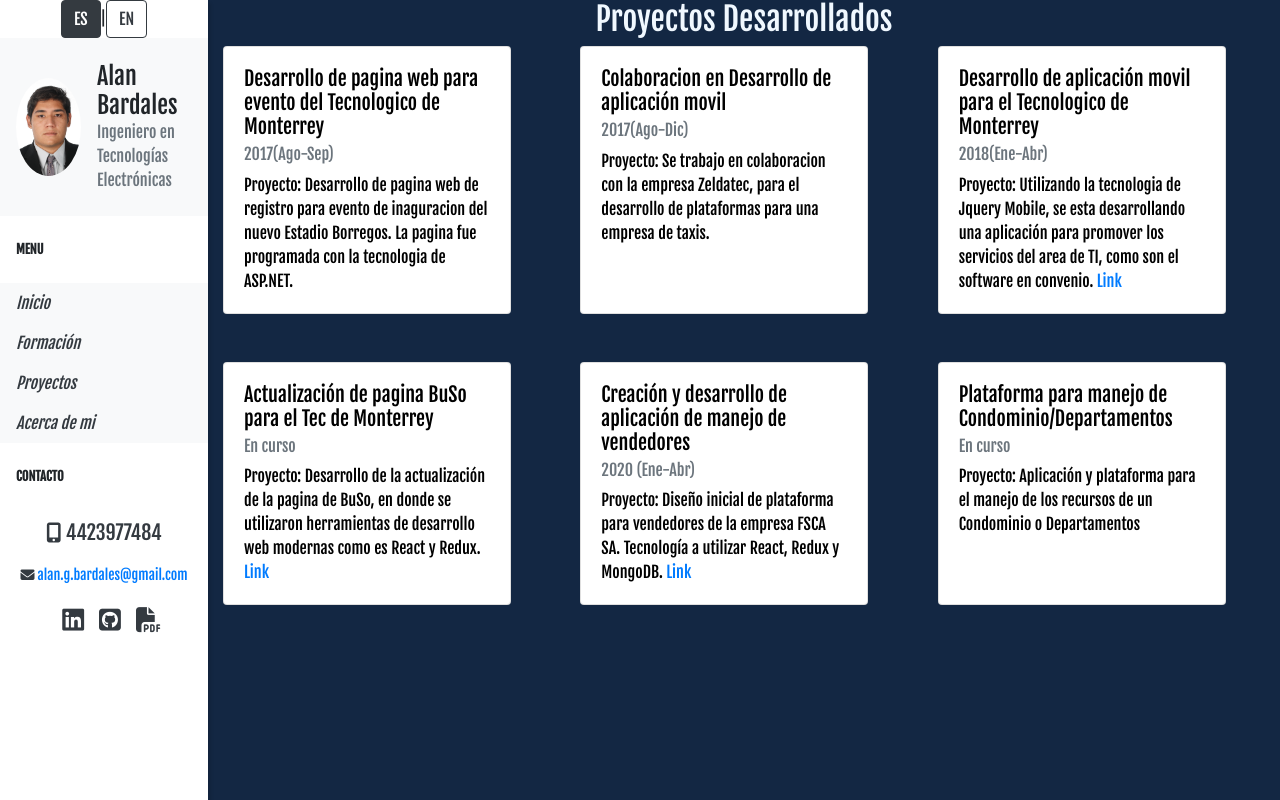
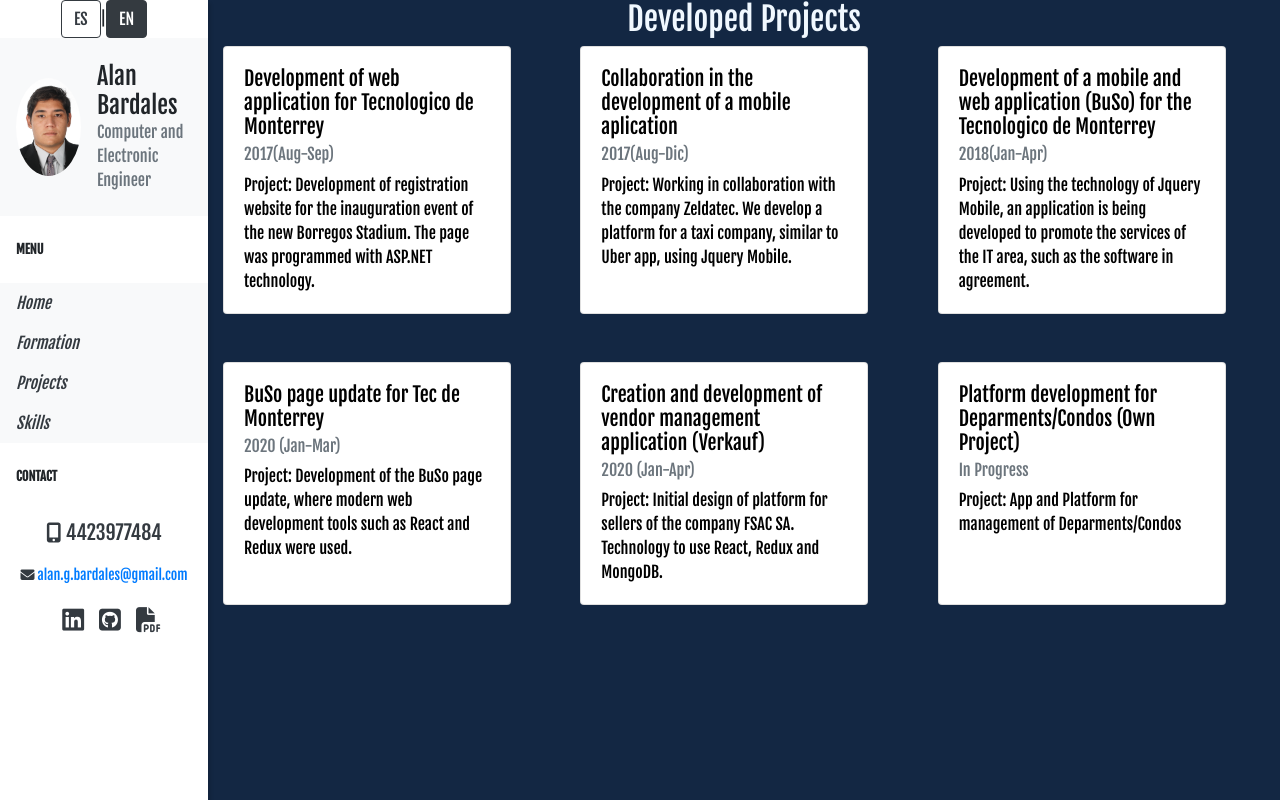
Before and after one commit to AlanBar13/alanbar13.github.io, a React (Create React App) app: page /proyectos in a window 1280 px wide. Built offline with nearby package versions, Linux system fonts and the light colour scheme.

Commit message:
Updated info oct 2020

```diff
--- a/src/components/About.js
+++ b/src/components/About.js
@@ -32,12 +32,12 @@
               <tr className="row m-0">
                 <td className="col-4">Java</td>
                 <td className="col-4">SQL / MySQL / MongoDB</td>
-                <td className="col-4">Docker</td>
+                <td className="col-4">Cloud Platforms (Huawei Cloud, AWS)</td>
               </tr>
               <tr className="row m-0">
                 <td className="col-4">Shell</td>
                 <td className="col-4">PHP</td>
-                <td className="col-4">AWS</td>
+                <td className="col-4">Docker (Basic knowledge)</td>
               </tr>
             </tbody>
           </table>
@@ -80,14 +80,14 @@
               <tr className="row m-0">
                 <th className="col-4">Lenguajes de Programación:</th>
                 <th className="col-4">Orientadas a desarrollo web:</th>
-                <th className="col-4">Manejo de Software como:</th>
+                <th className="col-4">Trabajado con:</th>
               </tr>
             </thead>
             <tbody>
               <tr className="row m-0">
                 <td className="col-4">C</td>
                 <td className="col-4">HTML, Javascript, CSS</td>
-                <td className="col-4">GitHub</td>
+                <td className="col-4">Git</td>
               </tr>
               <tr className="row m-0">
                 <td className="col-4">Python</td>
@@ -97,12 +97,12 @@
               <tr className="row m-0">
                 <td className="col-4">Java</td>
                 <td className="col-4">SQL / MySQL / MongoDB</td>
-                <td className="col-4">Docker</td>
+                <td className="col-4">Cloud Platforms (Huawei Cloud, AWS)</td>
               </tr>
               <tr className="row m-0">
                 <td className="col-4">Shell</td>
-                <td className="col-4">PHP</td>
-                <td className="col-4">AWS</td>
+                <td className="col-4">React.js</td>
+                <td className="col-4">Docker (Conocimiento basico)</td>
               </tr>
             </tbody>
           </table>
--- a/src/components/NavBar.js
+++ b/src/components/NavBar.js
@@ -102,7 +102,7 @@
               <Link
                 to="/acerca"
                 className="nav-link text-dark font-italic bg-light">
-                {language === "EN" ? "About Me" : "Acerca de mi"}
+                {language === "EN" ? "Skills" : "Habilidades"}
               </Link>
             </li>
           </ul>
--- a/src/components/Projects.js
+++ b/src/components/Projects.js
@@ -59,7 +59,7 @@
                     Project: Using the technology of Jquery Mobile, an
                     application is being developed to promote the services of
                     the IT area, such as the software in agreement.{" "}
-                    <a href="http://qro0056.qro.itesm.mx:8080/buso/">Link</a>
+                    {/* <a href="http://qro0056.qro.itesm.mx:8080/buso/">Link</a> */}
                   </p>
                 </div>
               </div>
@@ -78,7 +78,7 @@
                   <p className="card-text">
                     Project: Development of the BuSo page update, where modern
                     web development tools such as React and Redux were used.{" "}
-                    <a href="http://qro0056.qro.itesm.mx/buso_test/">Link</a>
+                    {/* <a href="http://qro0056.qro.itesm.mx/buso_test/">Link</a> */}
                   </p>
                 </div>
               </div>
@@ -95,8 +95,8 @@
                   </h6>
                   <p className="card-text">
                     Project: Initial design of platform for sellers of the
-                    company FSCA SA. Technology to use React, Redux and MongoDB.{" "}
-                    <a href="https://verkaff.com/">Link</a>
+                    company FSAC SA. Technology to use React, Redux and MongoDB.{" "}
+                    {/* <a href="https://verkaff.com/">Link</a> */}
                   </p>
                 </div>
               </div>
@@ -172,7 +172,7 @@
                     Proyecto: Utilizando la tecnologia de Jquery Mobile, se esta
                     desarrollando una aplicación para promover los servicios del
                     area de TI, como son el software en convenio.{" "}
-                    <a href="http://qro0056.qro.itesm.mx/buso_test/">Link</a>
+                    {/* <a href="http://qro0056.qro.itesm.mx/buso_test/">Link</a> */}
                   </p>
                 </div>
               </div>
@@ -185,12 +185,12 @@
                   <h5 className="card-title">
                     Actualización de pagina BuSo para el Tec de Monterrey
                   </h5>
-                  <h6 className="card-subtitle mb-2 text-muted">En curso</h6>
+                  <h6 className="card-subtitle mb-2 text-muted">2020 (Ene-May)</h6>
                   <p className="card-text">
                     Proyecto: Desarrollo de la actualización de la pagina de
                     BuSo, en donde se utilizaron herramientas de desarrollo web
                     modernas como es React y Redux.{" "}
-                    <a href="http://qro0056.qro.itesm.mx/buso_test/">Link</a>
+                    {/* <a href="http://qro0056.qro.itesm.mx/buso_test/">Link</a> */}
                   </p>
                 </div>
               </div>
@@ -206,9 +206,10 @@
                   </h6>
                   <p className="card-text">
                     Proyecto: Diseño inicial de plataforma para vendedores de la
-                    empresa FSCA SA. Tecnología a utilizar React, Redux y
-                    MongoDB. <a href="https://verkaff.com/">Link</a>
+                    empresa FSAC SA. Tecnología a utilizar React, Redux y
+                    MongoDB.
                   </p>
+                  {/* <a href="https://verkaff.com/">Link</a> */}
                 </div>
               </div>
             </div>
--- a/src/reducers/langReducer.js
+++ b/src/reducers/langReducer.js
@@ -1,4 +1,4 @@
-const initialState = "ES";
+const initialState = "EN";
 
 export default (state = initialState, action) => {
   switch (action.type) {
```
Also changed, not shown: 8 other files (tests, documents, lock files or other folders).
